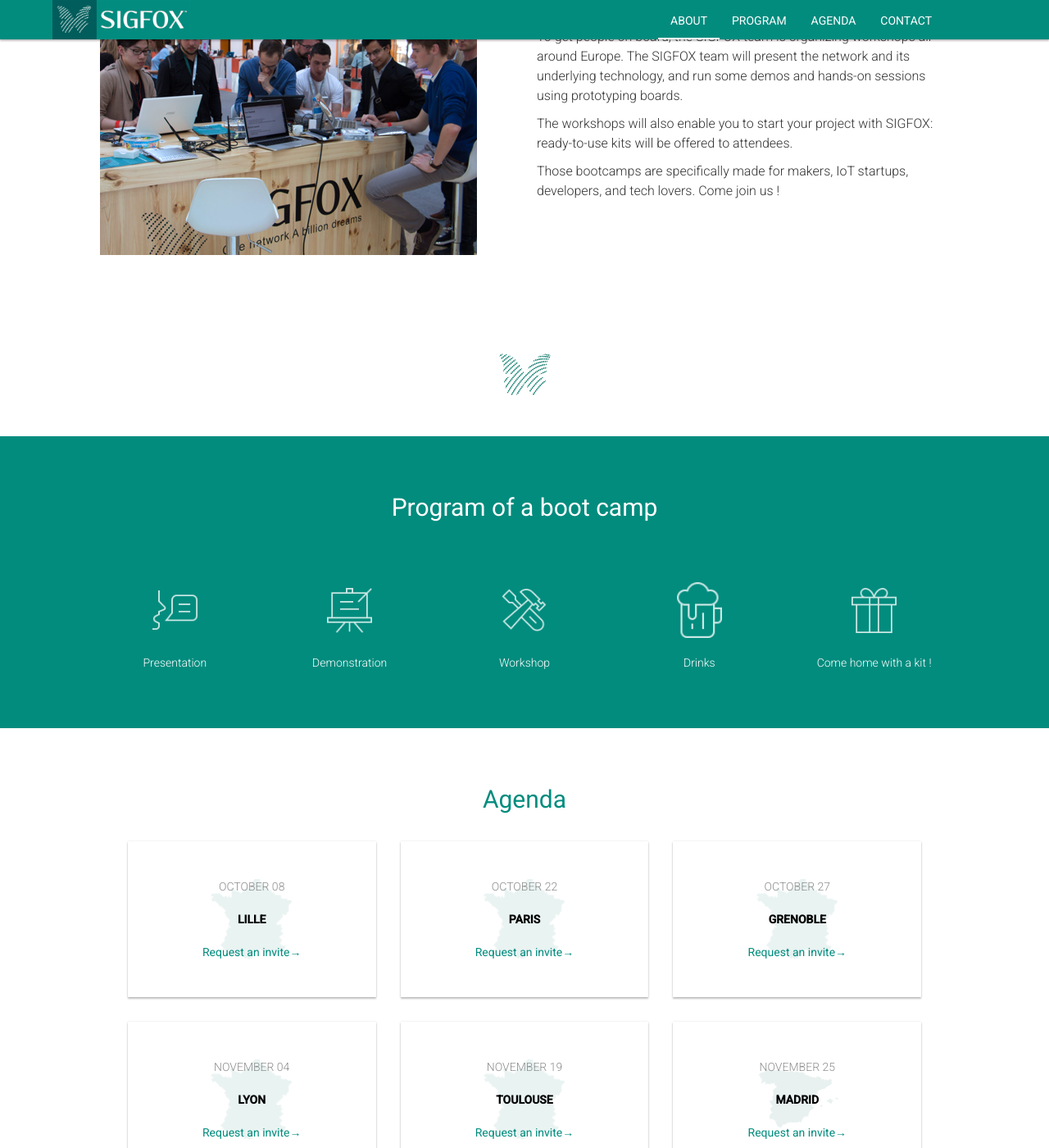
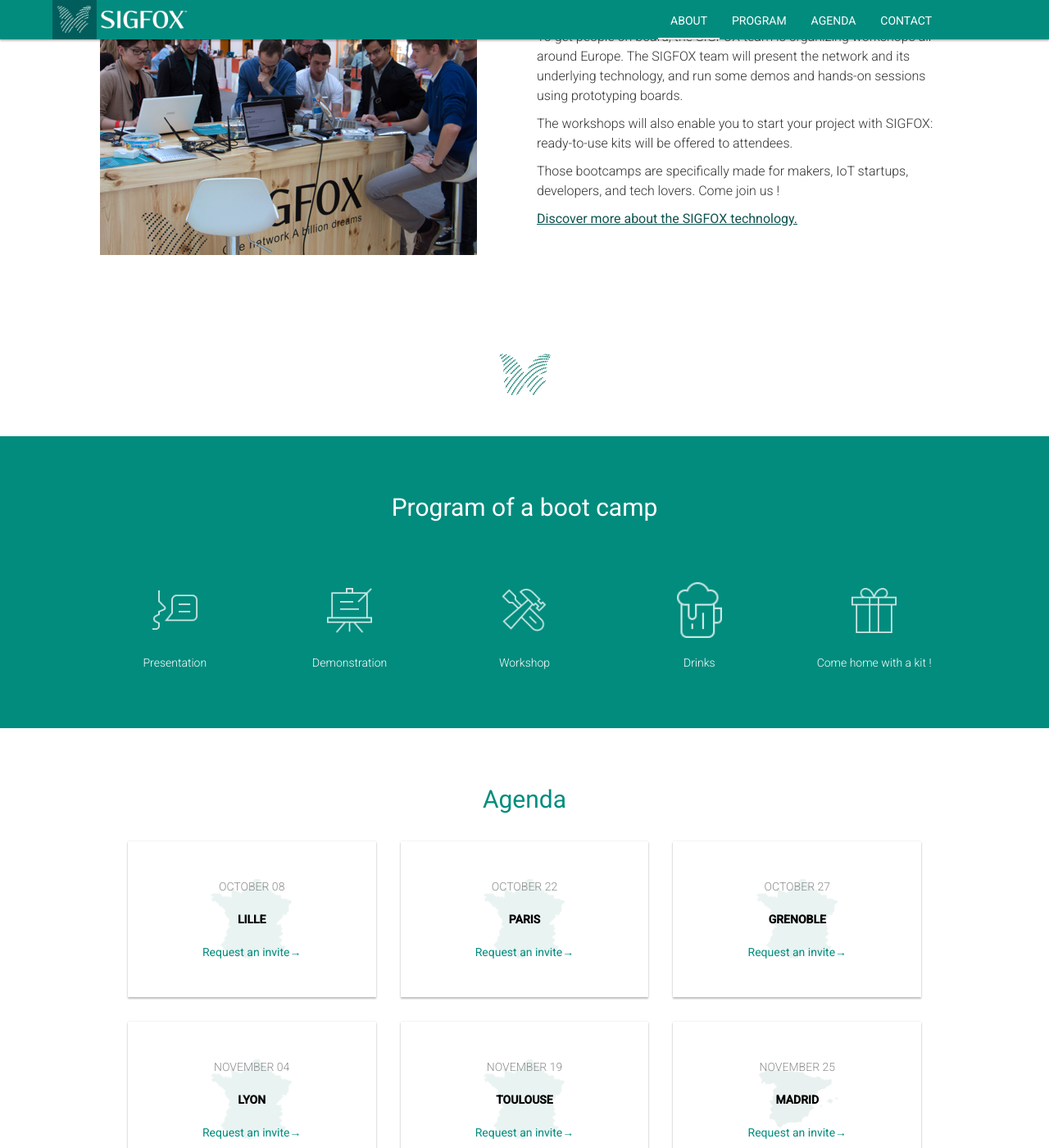
Before and after one commit to sigfox/makers.sigfox.com, a Jekyll site: the page built from tour/index.html, in a window 1280 px wide and 1400 px high, scrolled down 695 px. Shown: the whole window at 82% size. Built offline with Jekyll 4.4.1, drawn with Linux system fonts in a browser that asks for light colours.

Commit message:
Tour : add a link to makers in the about section

```diff
--- a/_includes/tour/about.html
+++ b/_includes/tour/about.html
@@ -18,6 +18,8 @@
           <p>
             Those bootcamps are specifically made for makers, IoT startups, developers, and tech lovers. Come join us !
           </p>
+        <p>
+        <a href="http://makers.sigfox.com">Discover more about the SIGFOX technology.</a></p>
       </div>
     </div>
    </div>
--- a/css/tour.scss
+++ b/css/tour.scss
@@ -127,6 +127,12 @@
     color: $lightgreen;
 
   }
+  a{
+    color:$darkgreen;
+    text-decoration: underline;
+    font-weight: 400;
+  }
+
   .demo-img{
     img{
       width:460px;
@@ -137,9 +143,6 @@
         display: none;
       }
     }
-
-
-
   }
 }
 
```
